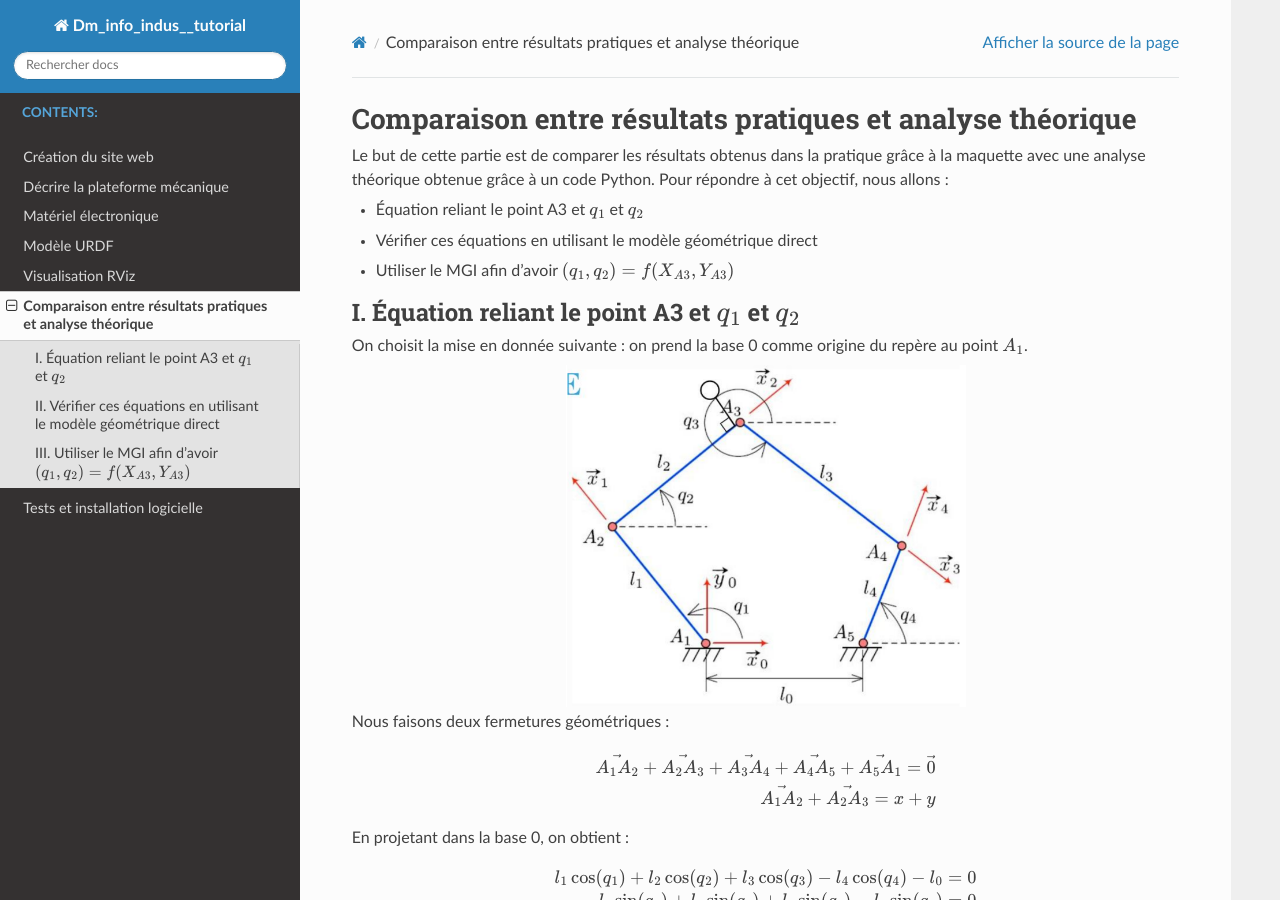
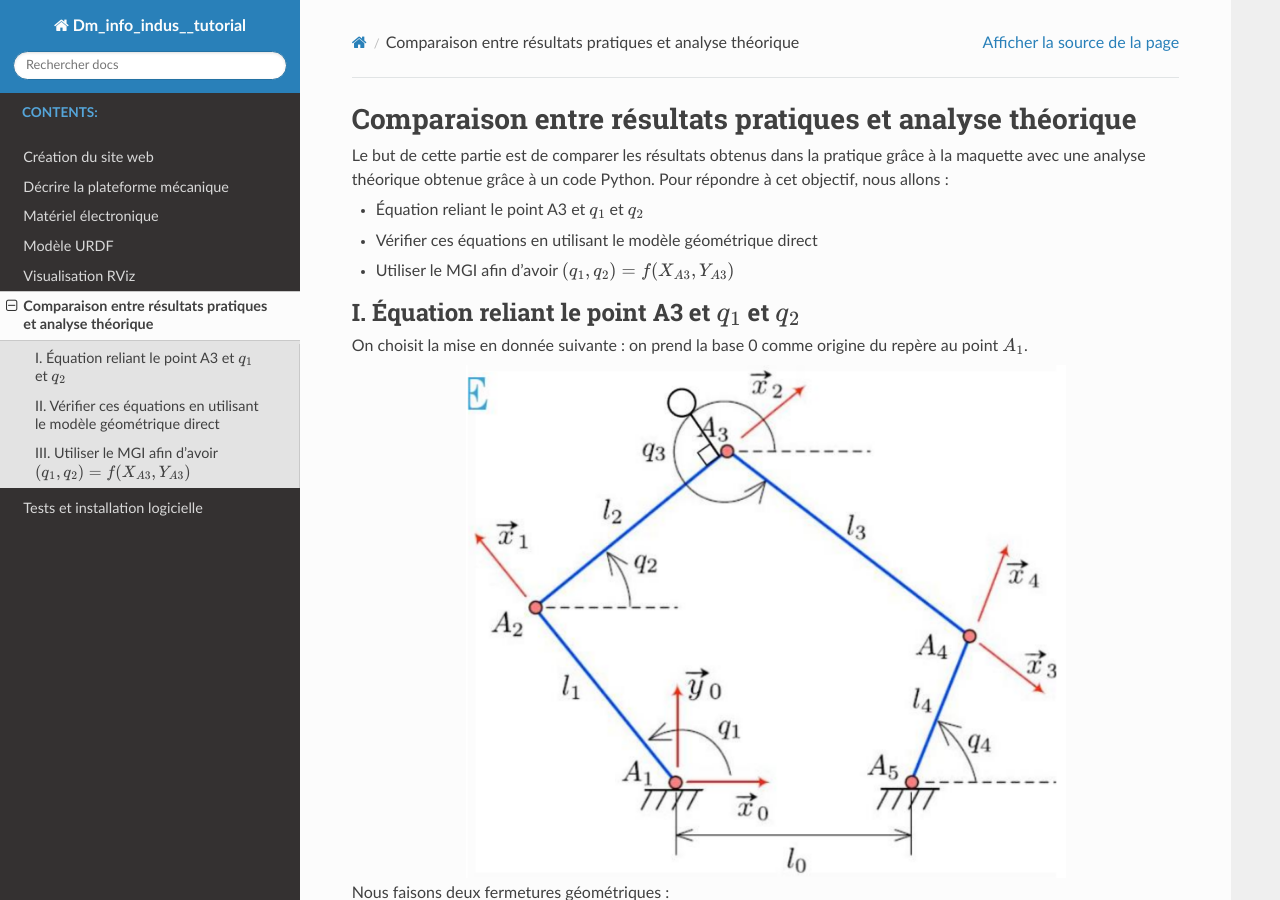
Before and after one commit to melaniedalib/info_indus_tutorial, a Sphinx documentation site: the page built from doc/sphinx/source/05_resultat_theorique/05_programmation.rst, in a window 1280 px wide and 900 px high. Built offline with Sphinx 7.4.7 and the Read the Docs theme 3.1.0, drawn with Linux system fonts in a browser that asks for light colours.

Commit message:
05 taille images

```diff
--- a/doc/sphinx/source/05_resultat_theorique/05_programmation.rst
+++ b/doc/sphinx/source/05_resultat_theorique/05_programmation.rst
@@ -17,7 +17,7 @@ point :math:`A_1`.
 
 .. figure:: ../images/mecanisme.png
    :alt: Documentation technique du servomoteur AX-12A
-   :width: 400px
+   :width: 600px
    :align: center
 
 
@@ -105,7 +105,7 @@ déplaçant manuellement l’effecteur dans l’espace.
 
 .. figure:: ../images/position_atteinte.png
    :alt: Documentation technique du servomoteur AX-12A
-   :width: 400px
+   :width: 600px
    :align: center
 
 On balaye les angles :math:`q_1` et :math:`q_4` afin d’obtenir toute la zone accessible par l’effecteur.
@@ -228,7 +228,7 @@ point :math:`A3` souhaité. Si le point n’est pas atteignable, le code renverr
 
 .. figure:: ../images/config_mecanisme.png
    :alt: Documentation technique du servomoteur AX-12A
-   :width: 400px
+   :width: 600px
    :align: center
 
 .. code-block:: python
```
